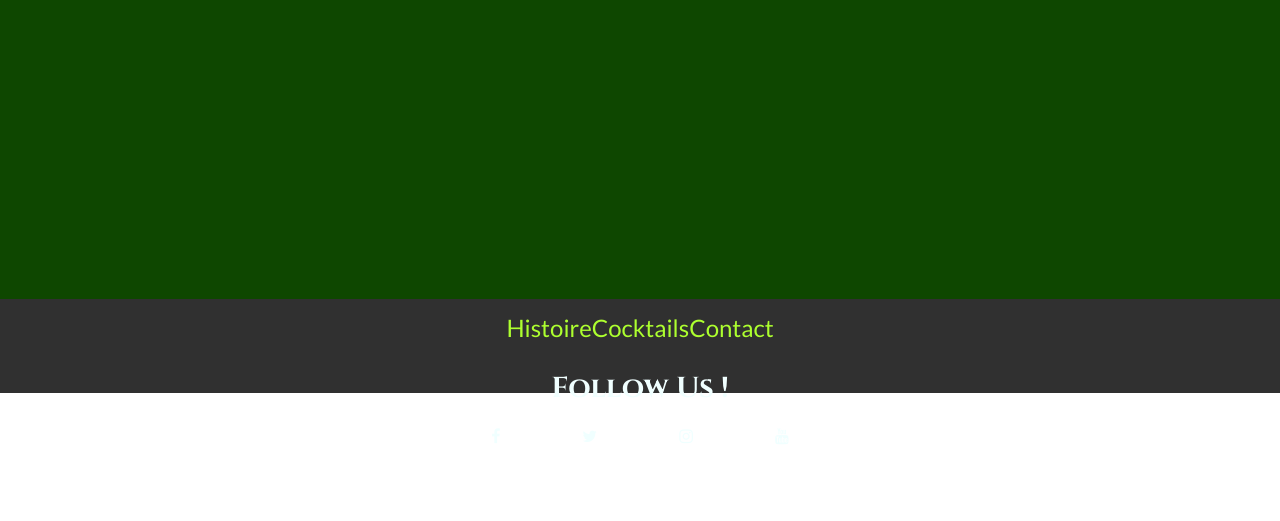
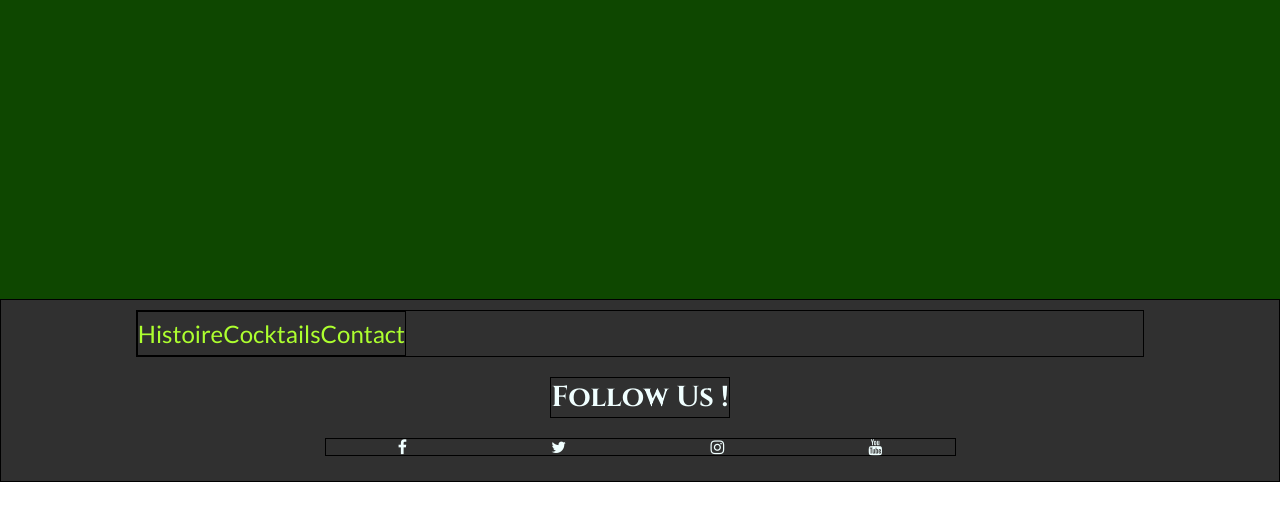
Before and after one commit to GeraldB69/lareligieuse, a PHP site: page / in a window 1280 px wide. Shown: the part 152-673 px from the top of the page. Run offline with PHP 8.4, Linux system fonts and the light colour scheme.

Commit message:
modification du footer

```diff
--- a/nav.css
+++ b/nav.css
@@ -78,7 +78,14 @@ footer {
     justify-content:space-between;
     background-color: rgb(48, 48, 48);
     height:80px;
-    padding: 7px;
+    padding: 10px;
+    border: 1px solid black;
+}
+
+.linkfooter {
+    display: flex;
+    width: 80%;
+    border: 1px solid black;
 }
 
 footer .linkfooter ul {
@@ -86,15 +93,14 @@ footer .linkfooter ul {
     flex-direction: row;
     font-family: 'Lato', sans-serif;
     padding-left: 0px;
-    font-size: 1em;
+    border: 1px solid black;
+
 }
 
 h3 {
-    display: flex;
-    justify-content: center;
     font-family: 'Cinzel', serif;
-    font-size: 1em;
     color: azure;
+    border: 1px solid black;
 }
 
 
@@ -102,6 +108,8 @@ h3 {
     display: flex;
     justify-content: space-around;
     width: 80%;
+    border: 1px solid black;
+
 }
 
 /*MEDIAQUERIES*/
@@ -169,6 +177,7 @@ h3 {
         flex-direction: column;
         align-items: center;
         background-color: rgb(48, 48, 48);
+        height: auto;
     }
 
     footer div ul li {
@@ -198,7 +207,7 @@ h3 {
 
     .rsfooter {
         display: flex;
-        width: 30%;
+        width: 50%;
         margin-bottom: 15px;
     }
 }
```
